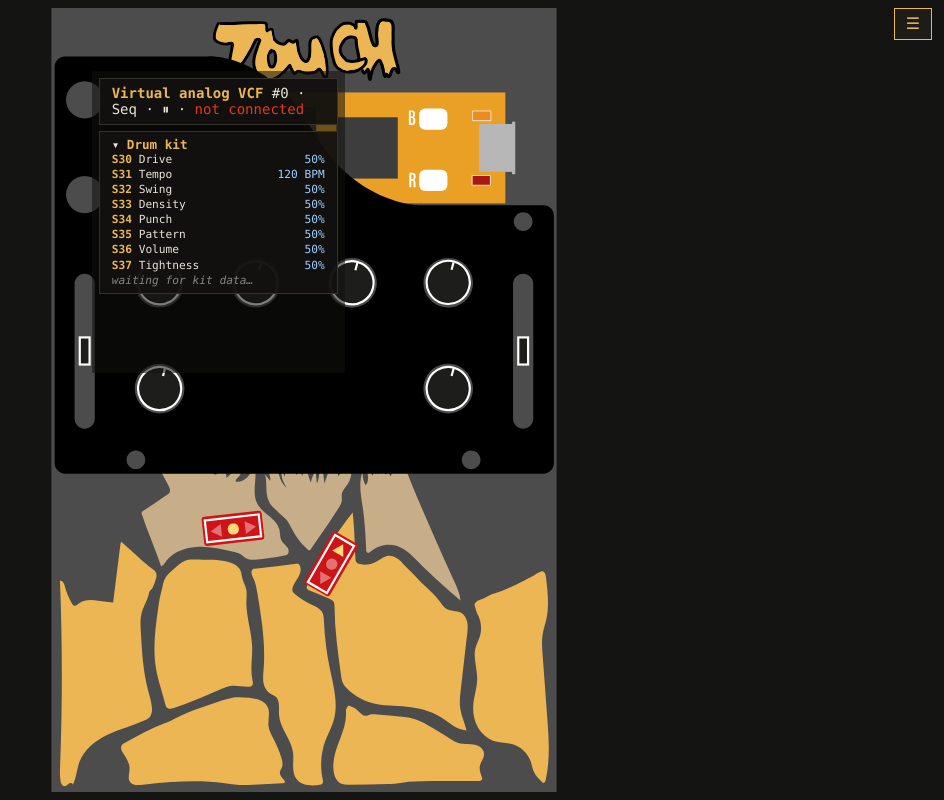
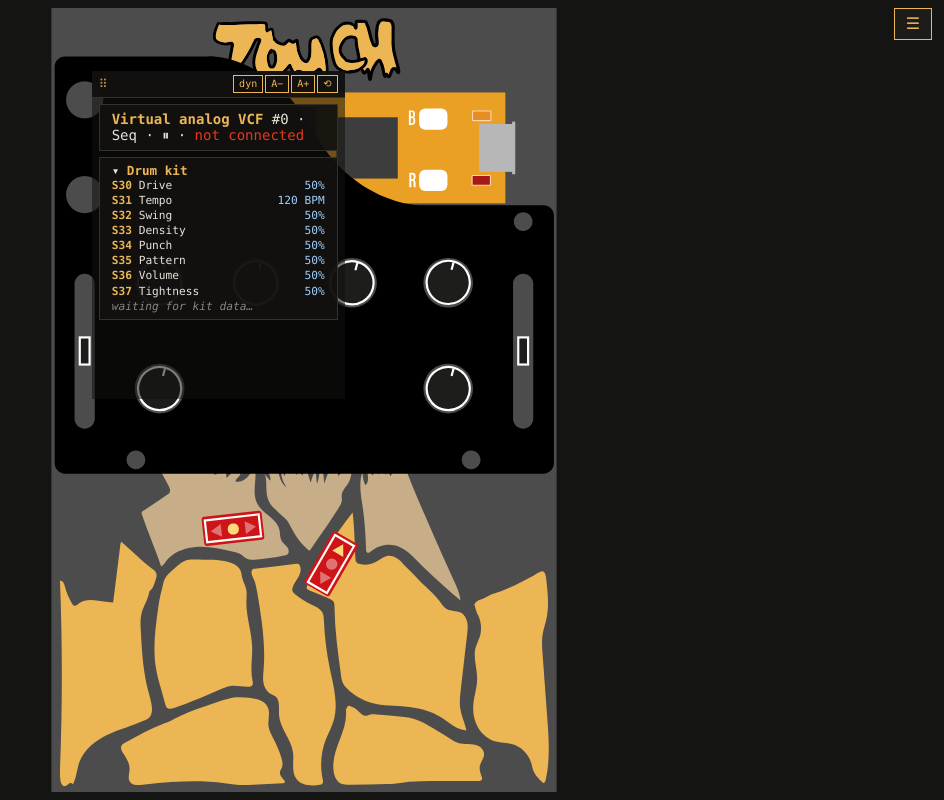
Before and after one commit to jonwaterschoot/TouchPlaited, a website built with Vite: page visualizer/index.html in a window 1280 px wide. Shown: the whole page, without its empty margins (336-1280 px from the left). Built offline with nearby package versions, Linux system fonts and the light colour scheme; a web font is replaced by a local one.

Commit message:
improve the infoscreen drag handling especially on touchscreen, add style to scrollbars

```diff
--- a/visualizer/src/panel/labels.ts
+++ b/visualizer/src/panel/labels.ts
@@ -170,6 +170,16 @@ export class Labels {
 
     this.infoPanel = document.createElement('div');
     this.infoPanel.className = 'info-panel';
+    // Always-visible title bar: a drag handle (the hover-revealed grip/font
+    // controls don't work on touch, so grabbing the panel needs a permanent
+    // target), the overlay-mode + font-size controls, and a reset button
+    // replacing the old double-click gesture, which mobile users can't
+    // discover or reliably trigger.
+    const handle = document.createElement('div');
+    handle.className = 'info-handle';
+    const dragIcon = document.createElement('span');
+    dragIcon.className = 'info-drag-icon';
+    dragIcon.textContent = '⠿';
     this.status = document.createElement('div');
     this.status.className = 'status-chip';
     // Collapsible model section — the current engine's knob functions and
@@ -211,8 +221,9 @@ export class Labels {
     scroll.className = 'info-scroll';
     scroll.append(this.status, modelSection, this.logEl);
     // Font size is its own control now — the grip resizes the box only.
+    // Lives in the header, grouped with the overlay-mode and reset buttons.
     const fontCtl = document.createElement('div');
-    fontCtl.className = 'info-font';
+    fontCtl.className = 'info-controls';
     const mkFont = (txt: string, d: number) => {
       const b = document.createElement('button');
       b.textContent = txt;
@@ -241,9 +252,24 @@ export class Labels {
       this.renderStatic(this.store.state);
     });
     fontCtl.append(ovBtn, mkFont('A−', -0.15), mkFont('A+', 0.15));
-    this.infoPanel.append(scroll, grip, fontCtl);
+    const resetBtn = document.createElement('button');
+    resetBtn.textContent = '⟲';
+    resetBtn.title = 'Reset panel position, size and font';
+    resetBtn.addEventListener('pointerdown', (e) => e.stopPropagation());
+    resetBtn.addEventListener('click', (e) => {
+      e.stopPropagation();
+      localStorage.removeItem(INFO_POS_KEY);
+      localStorage.removeItem(INFO_SCALE_KEY);
+      localStorage.removeItem(INFO_SIZE_KEY);
+      this.applyInfoScale(1);
+      this.applyInfoSize(null, null);
+      this.placeInfoPanel();
+    });
+    fontCtl.append(resetBtn);
+    handle.append(dragIcon, fontCtl);
+    this.infoPanel.append(handle, scroll, grip);
     overlay.appendChild(this.infoPanel);
-    this.initInfoDrag();
+    this.initInfoDrag(handle);
     this.initInfoResize(grip);
     this.applyInfoScale(parseFloat(localStorage.getItem(INFO_SCALE_KEY) ?? '1'));
     try {
@@ -781,40 +807,31 @@ export class Labels {
     this.infoPanel.style.top = `${y}px`;
   }
 
-  private initInfoDrag() {
+  private initInfoDrag(handle: HTMLDivElement) {
     const p = this.infoPanel;
     let startX = 0, startY = 0, origX = 0, origY = 0;
 
-    p.addEventListener('pointerdown', (e) => {
-      p.setPointerCapture(e.pointerId);
+    handle.addEventListener('pointerdown', (e) => {
+      handle.setPointerCapture(e.pointerId);
       p.classList.add('dragging');
       startX = e.clientX;
       startY = e.clientY;
       origX = p.offsetLeft;
       origY = p.offsetTop;
     });
-    p.addEventListener('pointermove', (e) => {
+    handle.addEventListener('pointermove', (e) => {
       if (!p.classList.contains('dragging')) return;
       p.style.left = `${origX + e.clientX - startX}px`;
       p.style.top = `${origY + e.clientY - startY}px`;
     });
-    p.addEventListener('pointerup', (e) => {
+    handle.addEventListener('pointerup', (e) => {
       p.classList.remove('dragging');
-      p.releasePointerCapture(e.pointerId);
+      handle.releasePointerCapture(e.pointerId);
       const o = this.overlay.getBoundingClientRect();
       localStorage.setItem(INFO_POS_KEY, JSON.stringify({
         fx: p.offsetLeft / Math.max(1, o.width),
         fy: p.offsetTop / Math.max(1, o.height),
       }));
-    });
-    // double-click: back to the default spot, size and font
-    p.addEventListener('dblclick', () => {
-      localStorage.removeItem(INFO_POS_KEY);
-      localStorage.removeItem(INFO_SCALE_KEY);
-      localStorage.removeItem(INFO_SIZE_KEY);
-      this.applyInfoScale(1);
-      this.applyInfoSize(null, null);
-      this.placeInfoPanel();
     });
   }
 
--- a/visualizer/src/style.css
+++ b/visualizer/src/style.css
@@ -157,8 +157,8 @@ body.transparent {
 }
 
 /* Live-info panel: draggable "screen" holding the status + action log.
-   Defaults into the free space around/inside the faceplate; drag anywhere,
-   double-click to reset. */
+   Defaults into the free space around/inside the faceplate; grab the handle
+   bar to move it, tap its reset button to restore position/size/font. */
 .info-panel {
   position: absolute;
   display: flex;
@@ -169,9 +169,7 @@ body.transparent {
   width: 30ch;
   font-size: 14px;
   pointer-events: auto;
-  cursor: grab;
   user-select: none;
-  touch-action: none;
   padding: 0.5em;
   background: rgba(18, 17, 15, 0.55);
 }
@@ -184,12 +182,62 @@ body.transparent {
   min-height: 0;
   overflow-y: auto;
   scrollbar-width: thin;
+  scrollbar-color: var(--accent) transparent;
+}
+.info-scroll::-webkit-scrollbar {
+  width: 8px;
+}
+.info-scroll::-webkit-scrollbar-track {
+  background: transparent;
+}
+.info-scroll::-webkit-scrollbar-thumb {
+  background-color: var(--accent);
+  border-radius: 4px;
+  border: 2px solid transparent;
+  background-clip: content-box;
 }
 .info-panel:hover {
   outline: 1px dashed var(--accent);
 }
-.info-panel.dragging {
+
+/* Title bar: drag handle + the overlay-mode/font-size/reset controls.
+   Always visible — unlike the hover-revealed resize grip below, this is the
+   only way to move, restyle or reset the panel on touch, so none of it can
+   depend on a hover state. */
+.info-handle {
+  display: flex;
+  align-items: center;
+  justify-content: space-between;
+  gap: 0.5em;
+  margin: -0.5em -0.5em 0.4em;
+  padding: 0.3em 0.5em;
+  background: var(--overlay);
+  border-bottom: 1px solid var(--line);
+  cursor: grab;
+  touch-action: none;
+}
+.info-panel.dragging .info-handle {
   cursor: grabbing;
+}
+.info-drag-icon {
+  color: var(--accent);
+  font-size: 12px;
+  letter-spacing: 0.15em;
+  opacity: 0.8;
+}
+.info-controls {
+  display: flex;
+  gap: 2px;
+}
+.info-controls button {
+  background: transparent;
+  border: 1px solid var(--accent);
+  color: var(--accent);
+  font: inherit;
+  font-size: 10px;
+  line-height: 1;
+  padding: 3px 5px;
+  cursor: pointer;
 }
 
 .info-grip {
@@ -207,35 +255,12 @@ body.transparent {
   font-size: 11px;
   line-height: 1;
   cursor: nwse-resize;
+  touch-action: none;
   opacity: 0;
   transition: opacity 120ms linear;
 }
 .info-panel:hover .info-grip {
   opacity: 1;
-}
-
-/* Font-size buttons (top-right, hover-revealed like the grip). */
-.info-font {
-  position: absolute;
-  top: -7px;
-  right: -7px;
-  display: flex;
-  gap: 2px;
-  opacity: 0;
-  transition: opacity 120ms linear;
-}
-.info-panel:hover .info-font {
-  opacity: 1;
-}
-.info-font button {
-  background: var(--overlay);
-  border: 1px solid var(--accent);
-  color: var(--accent);
-  font: inherit;
-  font-size: 10px;
-  line-height: 1;
-  padding: 3px 5px;
-  cursor: pointer;
 }
 
 .action-log {
@@ -525,6 +550,20 @@ body.transparent {
   min-height: 0;
   overflow-y: auto;
   padding: 14px 16px;
+  scrollbar-width: thin;
+  scrollbar-color: var(--accent) transparent;
+}
+.cc-list::-webkit-scrollbar {
+  width: 8px;
+}
+.cc-list::-webkit-scrollbar-track {
+  background: transparent;
+}
+.cc-list::-webkit-scrollbar-thumb {
+  background-color: var(--accent);
+  border-radius: 4px;
+  border: 2px solid transparent;
+  background-clip: content-box;
 }
 .cc-title {
   color: var(--accent);
```
